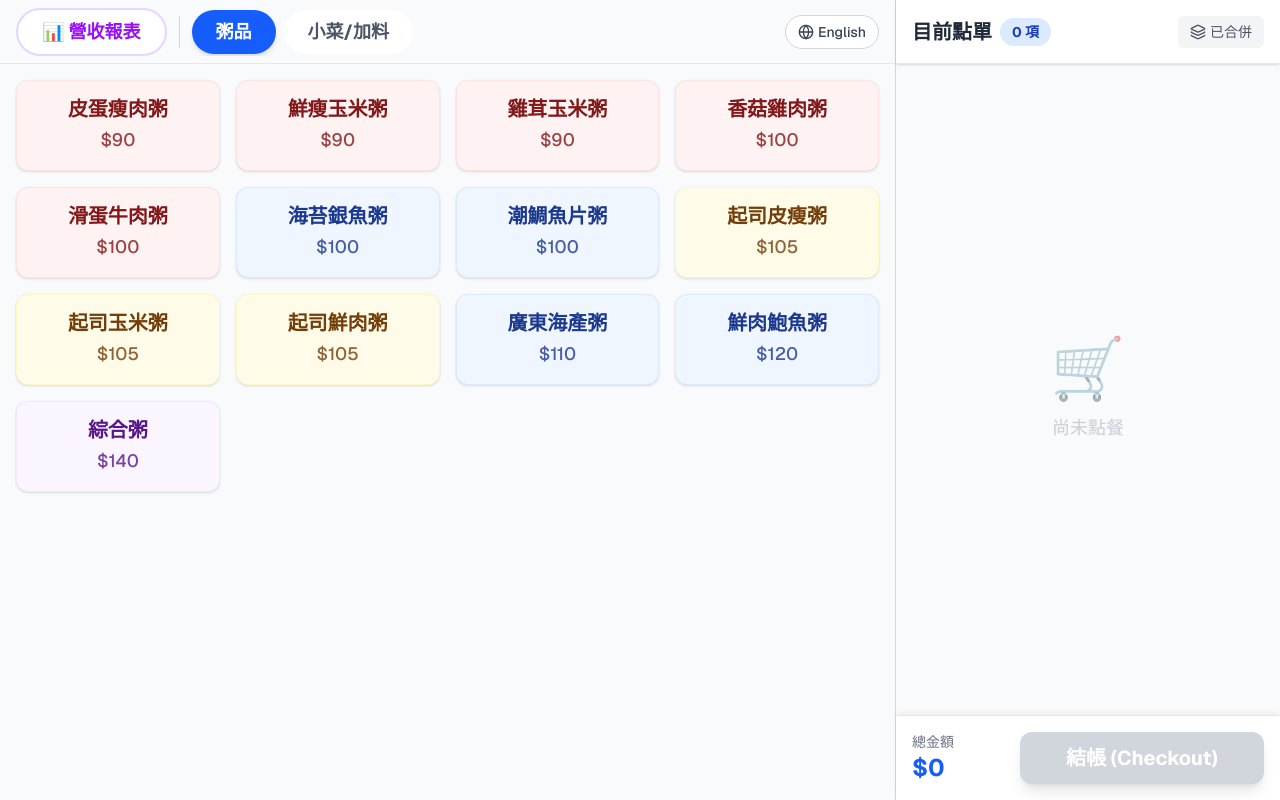
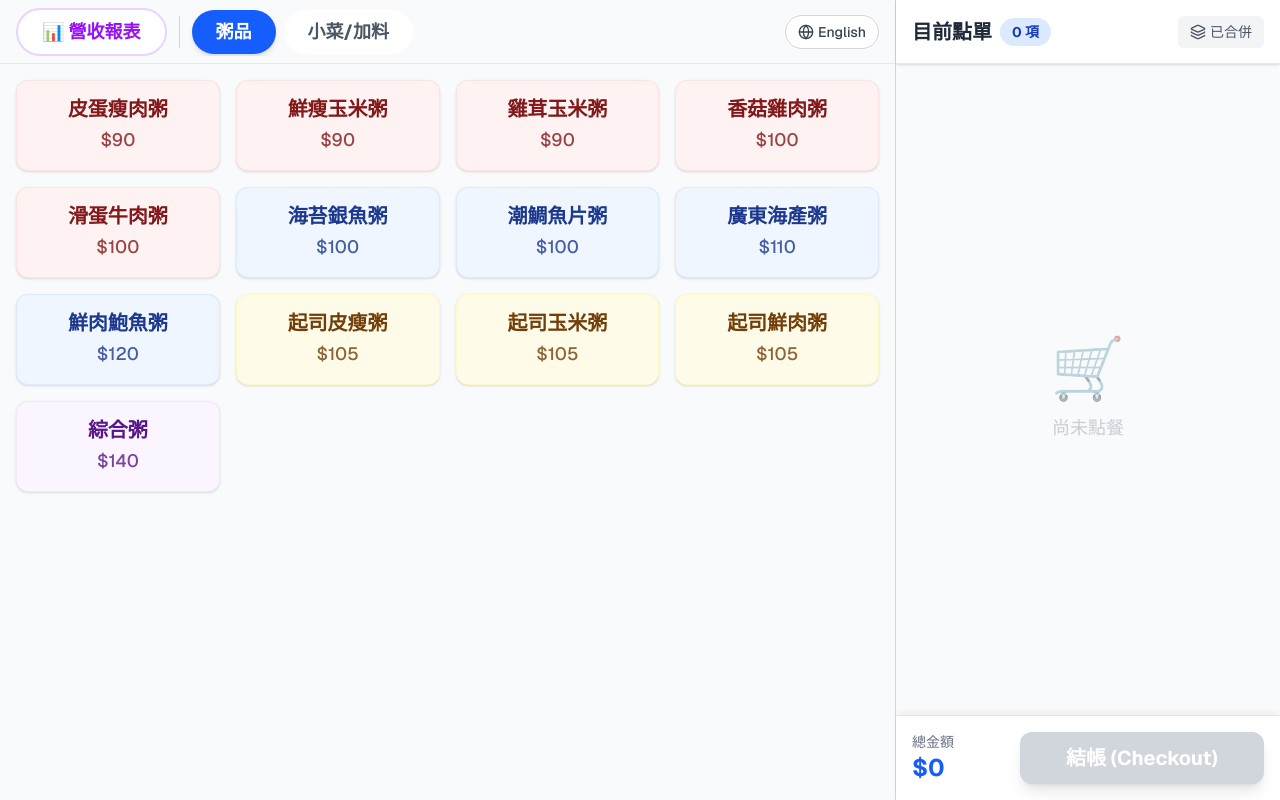
Before and after one commit to marcochang1118-svg/porridge-pos, a Next.js app: page / in a window 1280 px wide. Built offline with nearby package versions, Linux system fonts and the light colour scheme.

Commit message:
style: sort products by type to group colors together

```diff
--- a/app/page.tsx
+++ b/app/page.tsx
@@ -484,7 +484,15 @@ export default function PosPage() {
             </div>
           ) : (
             <div className="grid grid-cols-2 md:grid-cols-3 lg:grid-cols-4 gap-4">
-              {PRODUCTS.filter((p) => p.category_id === activeCategory).map((product: any) => {
+              {PRODUCTS
+                .filter((p) => p.category_id === activeCategory)
+                .sort((a, b) => {
+                  const typeOrder: Record<string, number> = { meat: 1, seafood: 2, cheese: 3, special: 4, side: 5 };
+                  const orderA = typeOrder[a.type] || 99;
+                  const orderB = typeOrder[b.type] || 99;
+                  return orderA - orderB;
+                })
+                .map((product: any) => {
                   // Color mapping based on type
                   let colorClass = 'bg-white border-gray-200 hover:border-blue-400';
                   if (product.type === 'meat') colorClass = 'bg-red-50 border-red-100 hover:bg-red-100 hover:border-red-300 text-red-900';
```
Lines whose indentation alone changed are shown as unchanged.
